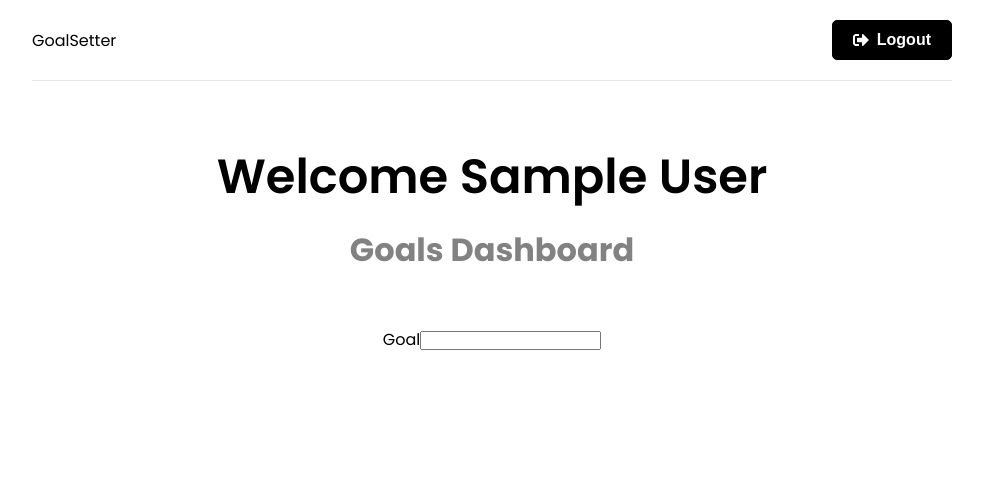
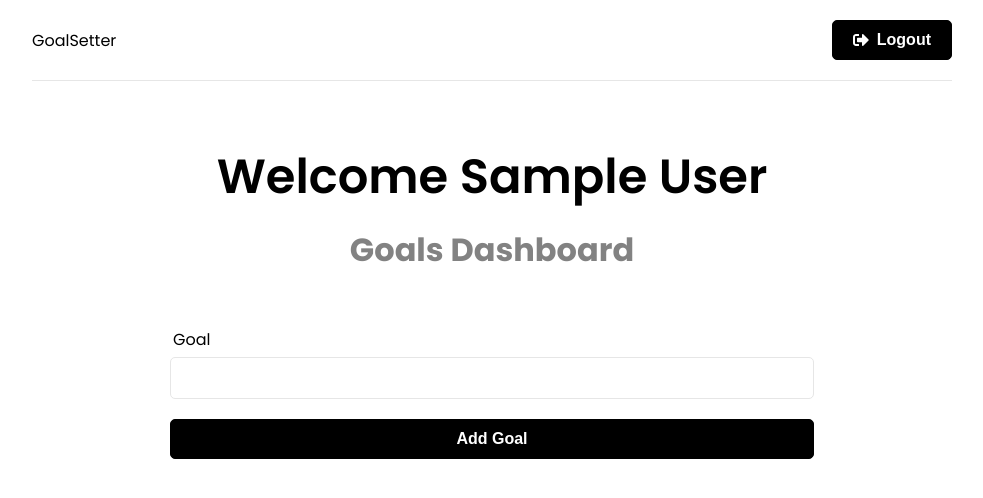
Before and after one commit to Collinswarui/Rest-Api, a React (Create React App) app in the folder frontend/: page / in a window 1280 px wide. Shown: the top 498 px of the page, without its empty margins (148-1131 px from the left). Built offline with nearby package versions, Linux system fonts and the light colour scheme; sample sign-in values are in the browser's storage.

Commit message:
Create goal function in the goalslice

```diff
--- a/frontend/src/components/Goalform.jsx
+++ b/frontend/src/components/Goalform.jsx
@@ -1,22 +1,39 @@
 import { useState } from "react"
-import { UseSelector, useDispatch } from "react-redux"
+import { useDispatch } from "react-redux"
+import {createGoal} from '../features/goals/goalSlice'
 
 
 
 function Goalform() {
   const {text, setText } = useState('')
 
+  const dispatch = useDispatch()
+
 
   const onSubmit = e => {
     e.preventDefault()
+
+    dispatch(createGoal({text}))
+    setText('')
   }
 
   return (
     <section className="form">
         <form onSubmit={onSubmit}>
-            <div className="group">
+            <div className="form-group">
                 <label htmlFor="text">Goal</label>
-                <input type="text"/>
+                <input type="text"
+                       name="text"
+                       id="text"
+                       value={text}
+                       onChange={(e) => setText(e.target.value)}
+                />
+            </div>
+            <div className="form-group">
+                <button className="btn btn-block"
+                 type="submit">
+                    Add Goal
+                 </button>
             </div>
         </form>
     </section>
--- a/frontend/src/features/goals/goalSlice.js
+++ b/frontend/src/features/goals/goalSlice.js
@@ -9,6 +9,23 @@ const initialState = {
     message: ''
 }
 
+// create new goal
+export const  createGoal = createAsyncThunk('goals/create',
+async (goalData, thunkAPI) => {
+    try {
+        const token = thunkAPI.getState().auth.user.token
+        return await goalService.createGoal(goalData, token)
+    } catch (error) {
+       const message =
+       (error.response &&
+        error.response.data&&
+        error.message.data.message) ||
+        error.message ||
+        error.toString()
+      return thunkAPI.rejectWithValue(message)
+    }
+})
+
 export const goalSlice = createSlice({
     name: 'gaol',
     initialState,
```
